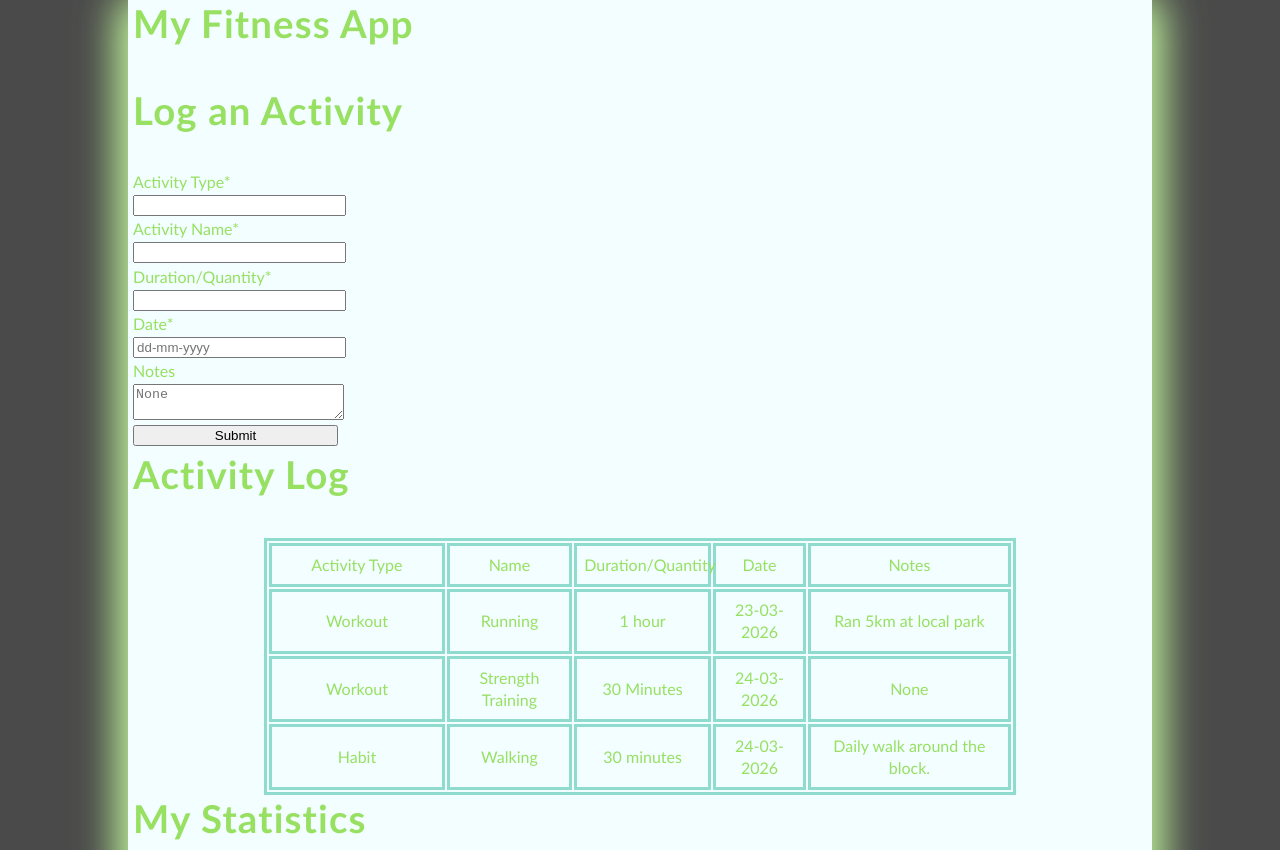
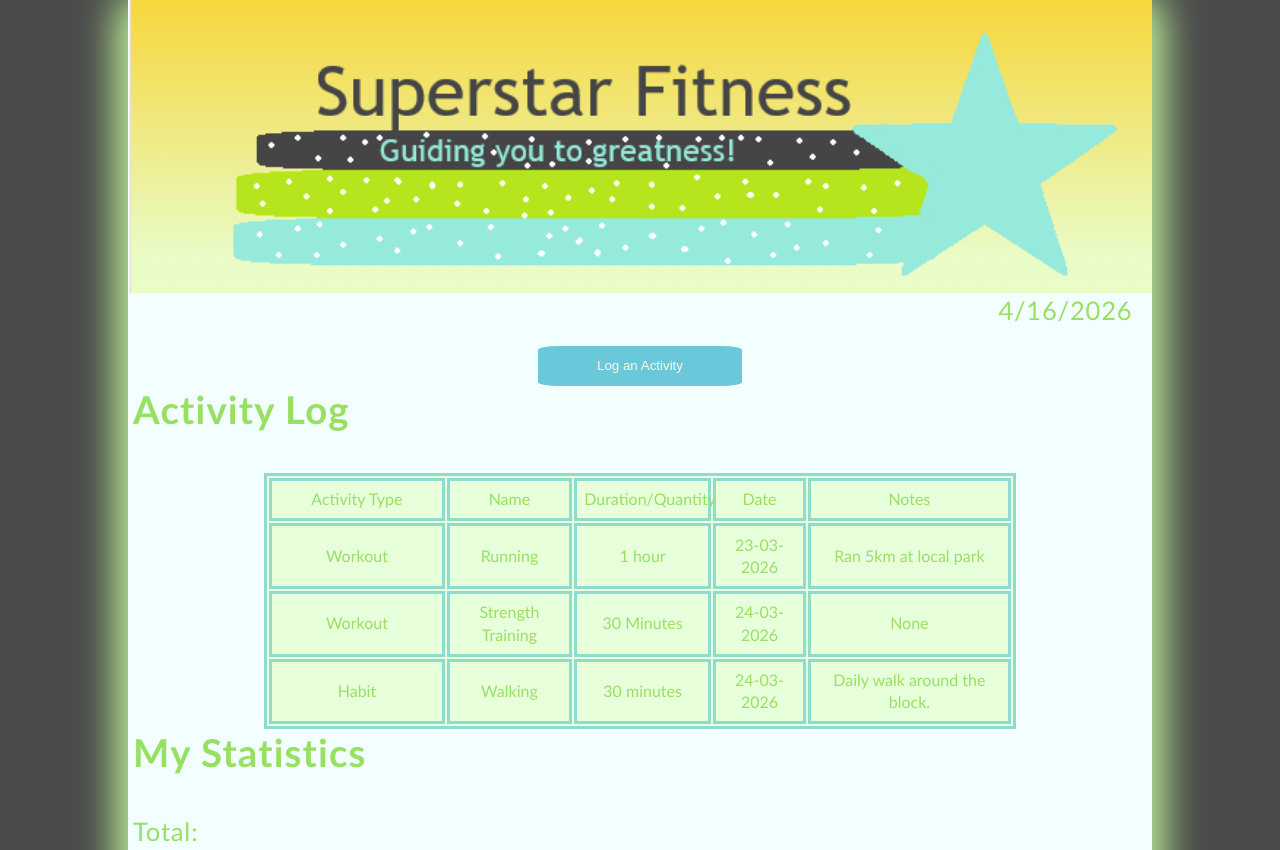
Before and after one commit to FritRin/Simple-Fitness-Tracker-Webapp, a plain HTML site: page index.html in a window 1280 px wide. Shown: the top 850 px of the page. Drawn offline with Linux system fonts and the light colour scheme.

Commit message:
added header, finished most CSS, started on JS features

```diff
--- a/css/formStyle.css
+++ b/css/formStyle.css
@@ -1,8 +1,12 @@
 @charset "utf-8";
+
+/* Form Styles */
 
 label{
     display: block;
-    margin: 0.5%;
+    margin: 0 auto;
+    margin-bottom: 1%;
+    margin-top: 1%;
     width: 30%;
     font-weight: normal;
     color: rgb(151, 224, 97);
@@ -10,12 +14,31 @@ label{
 
 input, select {
     display: block;
-    margin: 0.5%;
+    margin: 0 auto;
+    margin-bottom: 1%;
     width: 20%;
 }
 
 textarea{
     display: block;
-    margin: 0.5%;
+    margin: 0 auto;
     width: 20%;
 }
+
+/* Hide form by default */
+#activityForm{
+    display: none;
+}
+
+/* Form button styles */
+#formButton{
+    width: 20%;
+    height: 40px;
+    background-color: rgb(107, 199, 218);
+    color: cornsilk;
+    display: block;
+    margin: 0 auto;
+    border-radius: 10%;
+    border: none;
+    margin-top: 2%;
+}
--- a/css/mainStyle.css
+++ b/css/mainStyle.css
@@ -25,8 +25,23 @@ body{
     box-shadow: rgb(186, 235, 151) 10px 0px 40px, rgb(186, 235, 151) -10px 0px 40px;
 }
 
-/* Header img Styles
-Still needs header img to style! */
+/* Header img Styles */
+
+#webHeader{
+    max-height: 100%;
+    width: 100%;
+}
+
+
+/* div styles */
+#todayDate{
+    font-weight: 300;
+    font-size: 2vw;
+    letter-spacing: 0.03em;
+    line-height: 1.2em;
+    margin-left: 85%;
+    color: rgb(151, 224, 97);
+}
 
 /* Heading Styles */
 h1{
--- a/css/tableStyle.css
+++ b/css/tableStyle.css
@@ -1,16 +1,17 @@
 @charset "utf-8";
 
 table{
-    background-color: rgb(242, 254, 255);
+    background-color: rgb(231, 255, 219);
     border: 3px solid rgb(143, 220, 207);
     margin-left: auto;
     margin-right: auto;
 }
 
 th{
-    border: 3px solid rgb(143, 220, 207);
+    border: 3px rgb(143, 220, 207);
     padding: 1%;
     line-height: 1.4em;
+    border-style: solid;
 }
 
 th{
--- a/index.html
+++ b/index.html
@@ -3,21 +3,23 @@
     <!--HTML for fitness webapp, current names and data may be placeholders.-->
     <meta charset="utf-8"/>
     <meta name="viewport" content="width=device-width, initial-scale=1"/>
-    <title>My Fitness App</title>
-    <!--Links to stylesheets and js here-->
+    <title>Superstar Fitness Tracker</title>
+    <!--Links to stylesheets and JS-->
     <link href="css/resetStyle.css" rel="stylesheet">
     <link href="css/mainStyle.css" rel="stylesheet">
     <link href="css/tableStyle.css" rel="stylesheet">
     <link href="css/formStyle.css" rel="stylesheet">
+    <script src="js/sfMain.js" defer></script>
 </head>
 <body>
     <header>
-        <!--header image-->
-        <h1>My Fitness App</h1>
-        <!--current date-->
+        <img src="images/sfHeader.png" alt="website header displaying app logo" id="webHeader"/>
+        <div id="todayDate">Today's Date</div>
     </header>
-    <h1>Log an Activity</h1>
-    <form action="http://www.example.com/myapp/log" method="post">
+
+    <button onclick="showHideForm(1)" id="formButton">Log an Activity</button>
+
+    <form action="http://www.example.com/myapp/log" id="activityForm" onsubmit="return validateForm()" method="post">
         <label for="actType">Activity Type*</label>
         <input name="Type" id="actType" type="text" list="typeList" required/>
         <datalist id ="typeList">
@@ -37,7 +39,7 @@
         <label for="extraNotes">Notes</label>
         <textarea name="Notes" id="extraNotes" type="text" placeholder="None"></textarea>
 
-        <p><input type="submit" value="Submit"/></p>
+        <p><input type="submit" value="Submit" id="formButton"/></p>
     </form>
 
     <h1>Activity Log</h1>
--- /dev/null
+++ b/js/sfMain.js
@@ -0,0 +1,23 @@
+"use strict";
+
+// Get and display current date
+const currentDate = new Date();
+var dateStr = currentDate.toLocaleDateString();
+document.getElementById("todayDate").innerHTML = dateStr;
+
+// Show form upon clicking button and hide upon submitting
+function showHideForm(buttonPressed){
+    if(buttonPressed===1)
+        document.getElementById("activityForm").style.display="block";
+    else
+        document.getElementById("activityForm").style.display="none";
+}
+
+// Validate form input
+function validateForm(){
+    let typeInput = document.forms["activityForm"]["actName"];
+    if (typeInput == ""){
+        alert("Please select an activity type!")
+        return false;
+    }
+}
```
Also changed, not shown: devlog.html (+8 -0 lines), images/sfHeader.png (added).
